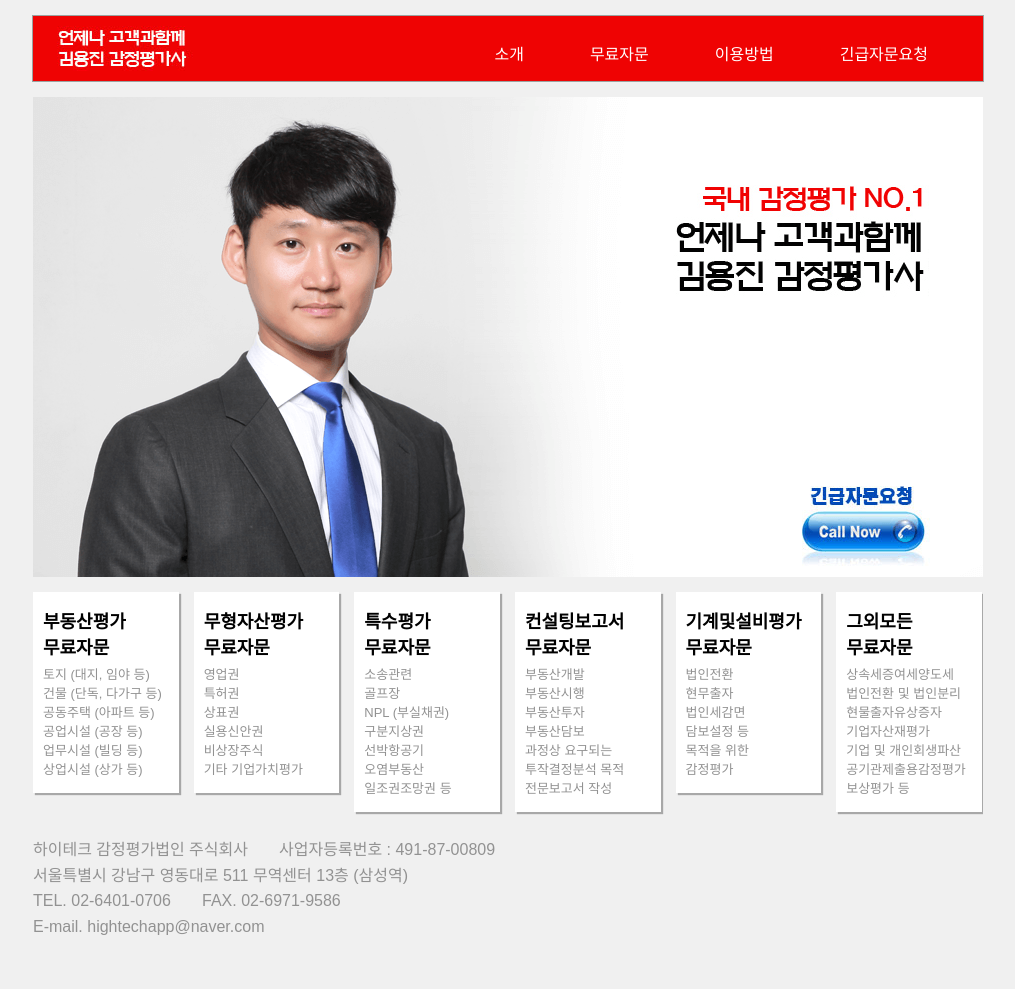
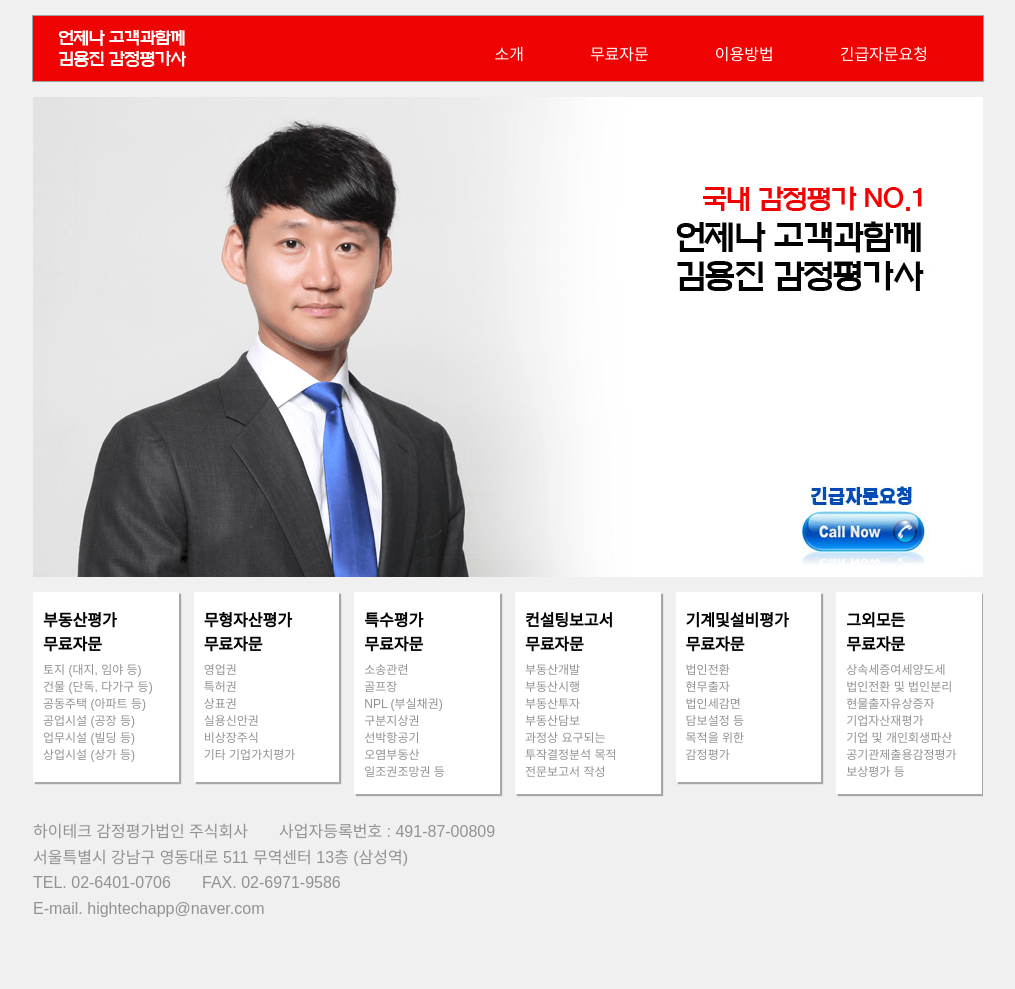
Before and after one commit to gliburch/kimyongjin, a Jekyll site: the page built from index.md, in a window 1280 px wide. Shown: the whole page, without its empty margins (132-1147 px from the left). Built offline with Jekyll 4.4.1, drawn with Linux system fonts in a browser that asks for light colours.

Commit message:
Minor fix

```diff
--- a/_includes/footer.html
+++ b/_includes/footer.html
@@ -23,15 +23,19 @@ footer .services dl {
   padding:15px 10px;
   background-color:#fff;
   box-shadow:2px 2px 1px 0 rgba(0,0,0,0.3);
+  cursor:pointer;
+}
+footer .services dl:hover {
+  background-color:#fafafa;
 }
 footer .services dl dt {
   margin-bottom:5px;
-  font-size:18px;
+  font-size:16px;
   font-weight:bold;
 }
 footer .services dl dd {
   color:#929292;
-  font-size:13px;
+  font-size:12px;
 }
 footer address {
   display:block;
@@ -52,7 +56,7 @@ footer address a:hover {
   <ul class="services">
     {% for service in site.services %}
     <li>
-      <dl>
+      <dl onclick="location.href = '/contact'">
       <dt>{{ service.title }}</dt>
       {% for item in service.service_items %}
         <dd>{{ item }}</dd>
```
